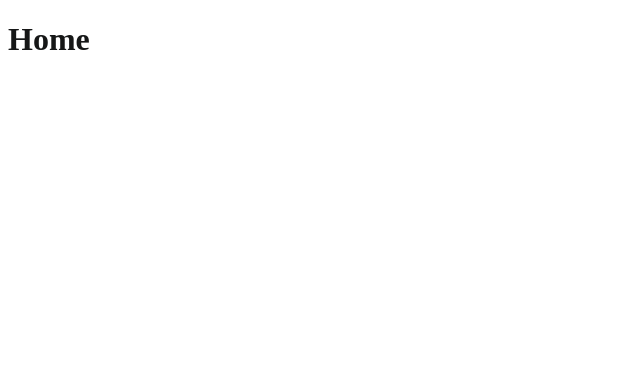
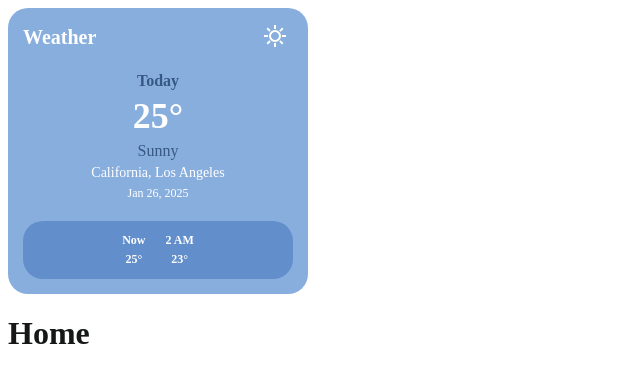
Before and after one commit to Katya-Rotar/my-wardrobe, a Next.js app in the folder frontend/: page / in a window 1280 px wide. Shown: the top 382 px of the page, without its empty margins (0-640 px from the left). Built offline with nearby package versions, Linux system fonts and the light colour scheme.

Commit message:
feat(frontend): created weather widget design with custom styles

```diff
--- /dev/null
+++ b/frontend/app/components/weatherWidget.js
@@ -0,0 +1,45 @@
+"use client";
+
+import { useState, useEffect } from 'react';
+import styles from '../styles/WeatherWidget.module.css'
+
+const WeatherWidget = () => {
+  const [currentDate, setCurrentDate] = useState('');
+
+  useEffect(() => {
+    const today = new Date();
+    const options = { year: 'numeric', month: 'short', day: 'numeric' };
+    const formattedDate = today.toLocaleDateString(undefined, options);
+    setCurrentDate(formattedDate);
+  }, []);
+
+  return (
+    <div className={styles['weather-widget']}>
+      <div className={styles['weather-header']}>
+        <h2>Weather</h2>
+        <button className={styles.iconButton}>
+          <img src="/sunny.svg" alt="Weather Widget Icon" />
+        </button>
+      </div>
+      <div className={styles['weather-main']}>
+        <p className={styles.day}>Today</p>
+        <p className={styles.temp}>25°</p>
+        <p className={styles.condition}>Sunny</p>
+        <p className={styles.location}>California, Los Angeles</p>
+        <p className={styles.date}>{currentDate}</p>
+      </div>
+      <div className={styles['weather-forecast']}>
+        <div className={styles['forecast-item']}>
+          <p>Now</p>
+          <p>25°</p>
+        </div>
+        <div className={styles['forecast-item']}>
+          <p>2 AM</p>
+          <p>23°</p>
+        </div>
+      </div>
+    </div>
+  );
+};
+
+export default WeatherWidget;
--- a/frontend/app/layout.js
+++ b/frontend/app/layout.js
@@ -1,9 +1,11 @@
 import "./globals.css";
+import WeatherWidget from "./components/WeatherWidget";
 
 export default function RootLayout({ children }) {
   return (
     <html lang="en">
       <body>
+        <WeatherWidget />
         {children}
       </body>
     </html>
--- /dev/null
+++ b/frontend/app/styles/weatherWidget.module.css
@@ -0,0 +1,88 @@
+.weather-widget {
+  width: 270px;
+  background-color: #88AEDD;
+  border-radius: 20px;
+  color: #ffffff;
+  text-align: center;
+  padding: 15px;
+  font-family: 'Chelsea Market', cursive;
+}
+
+.weather-header {
+  display: flex;
+  justify-content: space-between;
+  align-items: center;
+  margin-bottom: 10px;
+}
+
+.weather-header h2 {
+  font-size: 20px;
+  font-weight: bold;
+  margin: 0;
+}
+
+.iconButton {
+  background: none;
+  border: none;
+  cursor: pointer;
+}
+
+.weather-main {
+  margin: 20px 0;
+}
+
+.day {
+  font-size: 16px;
+  font-weight: bold;
+  color: #375885;
+  margin: 0;
+}
+
+.temp {
+  font-size: 36px;
+  font-weight: bold;
+  margin: 5px 0;
+  color: #ffffff;
+}
+
+.condition {
+  font-size: 16px;
+  margin: 5px 0;
+  color: #375885;
+}
+
+.location {
+  font-size: 14px;
+  margin: 5px 0;
+  color: #fff;
+}
+
+.date {
+  font-size: 12px;
+  margin: 5px 0;
+  color: #fff;
+}
+
+.weather-forecast {
+  display: flex;
+  flex-wrap: wrap;
+  justify-content: center;
+  align-content: center;
+  background-color: #628ECB;
+  border-radius: 20px;
+  width: 100%;
+}
+
+.forecast-item {
+  display: flex;
+  flex-direction: column;
+  align-items: center;
+  margin: 10px;
+}
+
+.forecast-item p {
+  font-size: 12px;
+  margin: 2px 0;
+  color: #fff;
+  font-weight: bold;
+}
```
Also changed, not shown: frontend/public/sunny.svg (added).
